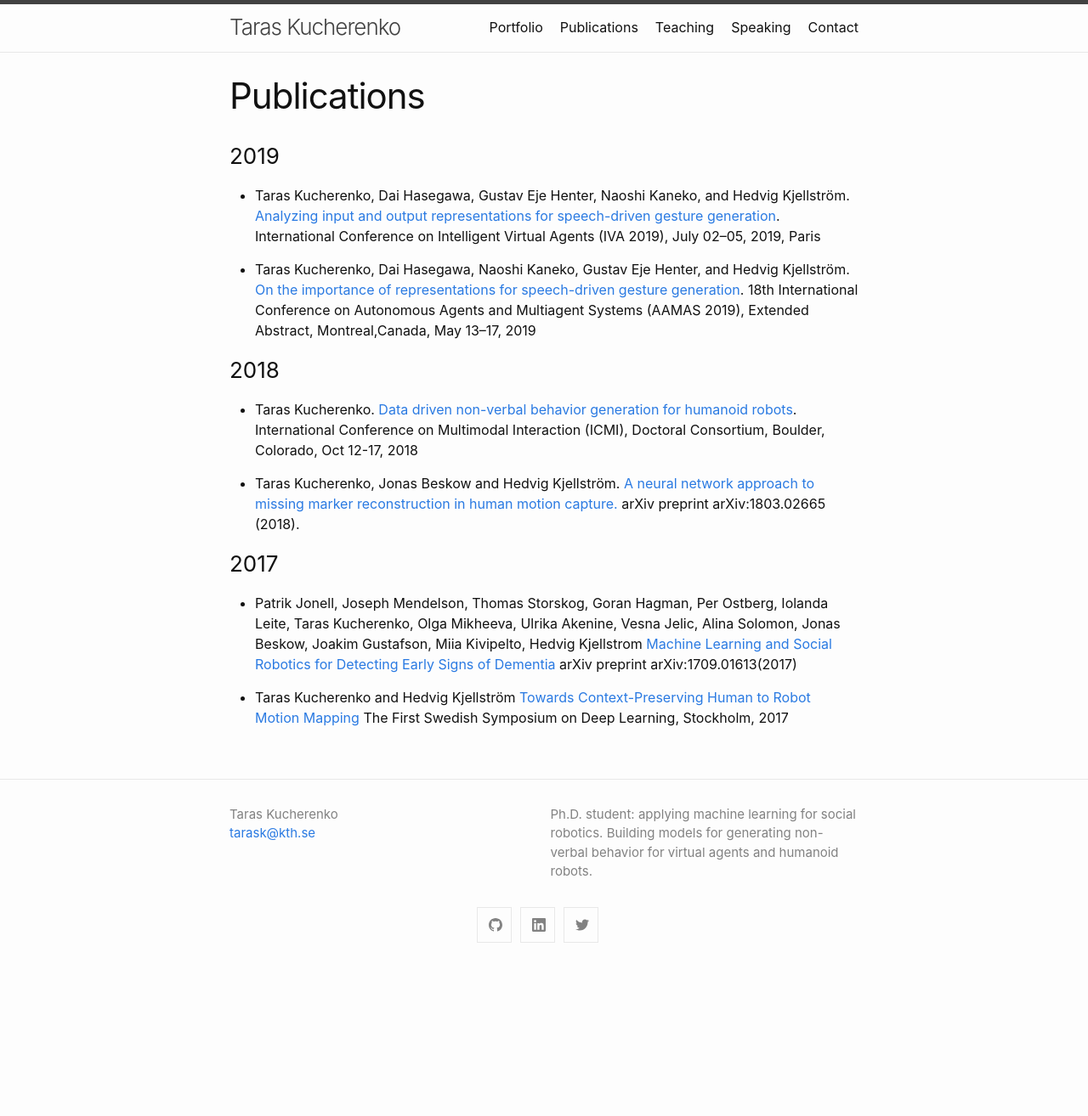
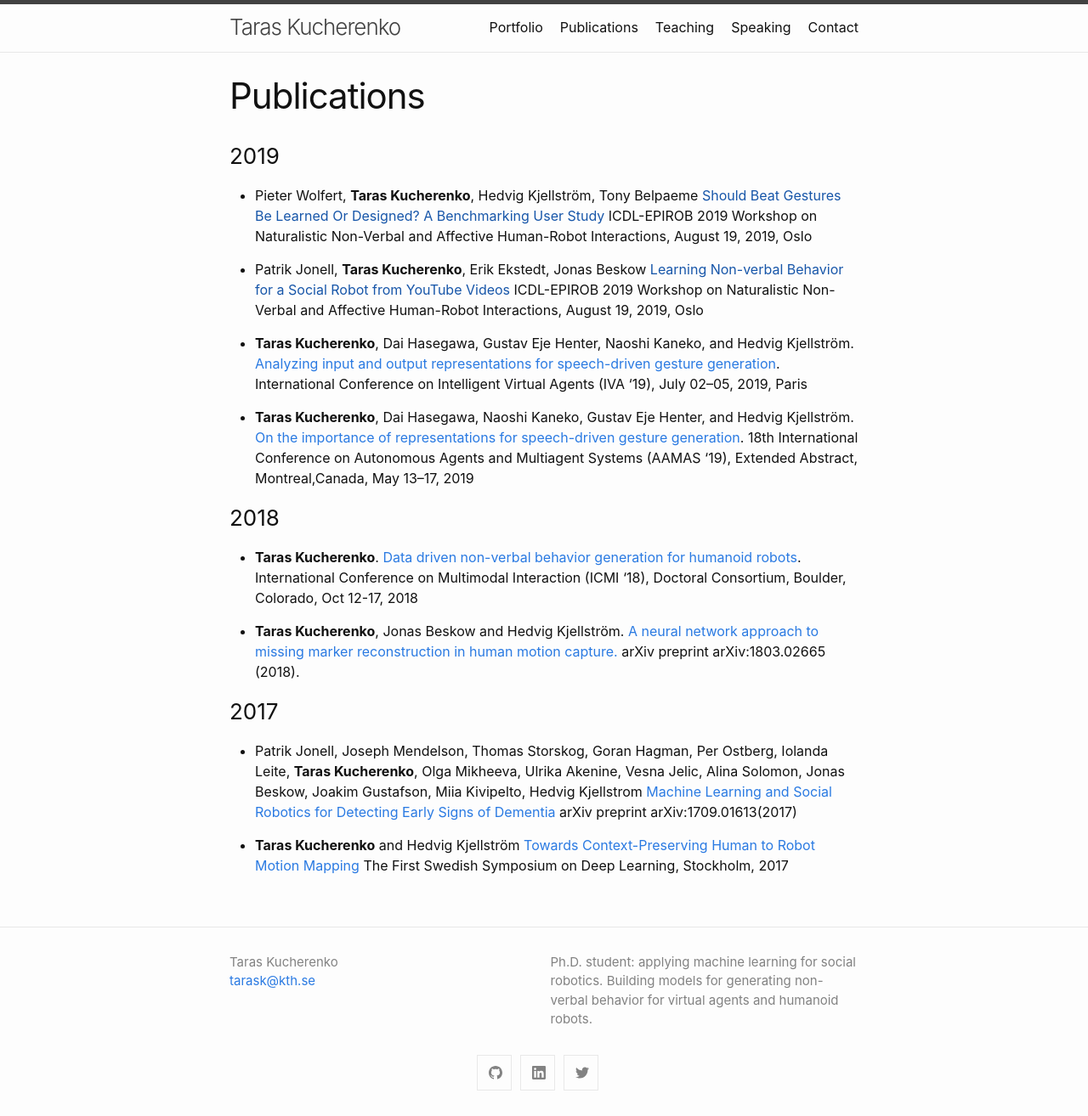
Before and after one commit to Svito-zar/Svito-zar.github.io, a Jekyll site: the page built from _pages/publications.md, in a window 1280 px wide. Shown: the whole page at 85% size. Built offline with Jekyll 4.4.1, drawn with Linux system fonts in a browser that asks for light colours; before the commit the page ends 1140 px from its top, so only the background shows below that.

Commit message:
Added new publications

```diff
--- a/_pages/publications.md
+++ b/_pages/publications.md
@@ -6,32 +6,36 @@ permalink: /publications/
 
 ### 2019
 
-* Taras  Kucherenko,  Dai  Hasegawa, Gustav  Eje  Henter, Naoshi  Kaneko, and Hedvig Kjellström.
+* Pieter Wolfert, **Taras Kucherenko**, Hedvig Kjellström, Tony Belpaeme [Should Beat Gestures Be Learned Or Designed? A Benchmarking User Study]() ICDL-EPIROB 2019 Workshop on Naturalistic Non-Verbal and Affective Human-Robot Interactions, August 19, 2019, Oslo
+
+* Patrik Jonell, **Taras Kucherenko**, Erik Ekstedt, Jonas Beskow [Learning Non-verbal Behavior for a Social Robot from YouTube Videos]() ICDL-EPIROB 2019 Workshop on Naturalistic Non-Verbal and Affective Human-Robot Interactions, August 19, 2019, Oslo
+
+* **Taras  Kucherenko**,  Dai  Hasegawa, Gustav  Eje  Henter, Naoshi  Kaneko, and Hedvig Kjellström.
 [Analyzing input and output representations for speech-driven gesture generation](https://www.researchgate.net/publication/331645229_Analyzing_Input_and_Output_Representations_for_Speech-Driven_Gesture_Generation).
-International Conference on Intelligent Virtual Agents (IVA 2019), July 02–05, 2019, Paris
+International Conference on Intelligent Virtual Agents (IVA '19), July 02–05, 2019, Paris
 
-* Taras  Kucherenko,  Dai  Hasegawa,  Naoshi  Kaneko,  Gustav  Eje  Henter, and Hedvig Kjellström.
+* **Taras  Kucherenko**,  Dai  Hasegawa,  Naoshi  Kaneko,  Gustav  Eje  Henter, and Hedvig Kjellström.
 [On the importance of representations for speech-driven gesture generation](http://www.ifaamas.org/Proceedings/aamas2019/pdfs/p2072.pdf).
-18th International Conference on Autonomous Agents and Multiagent Systems (AAMAS 2019), Extended Abstract,
+18th International Conference on Autonomous Agents and Multiagent Systems (AAMAS '19), Extended Abstract,
 Montreal,Canada, May 13–17, 2019
 
 
 
 ### 2018
 
-* Taras  Kucherenko.
+* **Taras  Kucherenko**.
 [Data driven non-verbal behavior generation for humanoid robots](https://dl.acm.org/citation.cfm?doid=3242969.3264970).
-International Conference on Multimodal Interaction (ICMI), Doctoral Consortium,
+International Conference on Multimodal Interaction (ICMI '18), Doctoral Consortium,
 Boulder, Colorado, Oct 12-17, 2018
 
-* Taras  Kucherenko, Jonas Beskow and Hedvig Kjellström.
+* **Taras  Kucherenko**, Jonas Beskow and Hedvig Kjellström.
 [A neural network approach to missing marker reconstruction in human motion capture.](https://arxiv.org/abs/1803.02665)
 arXiv preprint arXiv:1803.02665 (2018).
 
 
 ### 2017
 
-* Patrik Jonell, Joseph Mendelson, Thomas Storskog, Goran Hagman, Per Ostberg, Iolanda Leite, Taras Kucherenko, Olga Mikheeva, Ulrika Akenine, Vesna Jelic, Alina Solomon, Jonas Beskow, Joakim Gustafson, Miia Kivipelto, Hedvig Kjellstrom [Machine Learning and Social Robotics for Detecting Early Signs of Dementia](https://arxiv.org/abs/1709.01613)
+* Patrik Jonell, Joseph Mendelson, Thomas Storskog, Goran Hagman, Per Ostberg, Iolanda Leite, **Taras Kucherenko**, Olga Mikheeva, Ulrika Akenine, Vesna Jelic, Alina Solomon, Jonas Beskow, Joakim Gustafson, Miia Kivipelto, Hedvig Kjellstrom [Machine Learning and Social Robotics for Detecting Early Signs of Dementia](https://arxiv.org/abs/1709.01613)
 arXiv preprint arXiv:1709.01613(2017)
 
-* Taras  Kucherenko and Hedvig Kjellström [Towards Context-Preserving Human to Robot Motion Mapping](https://www.csc.kth.se/~hedvig/publications/ssdl_17.pdf) The First Swedish Symposium on Deep Learning, Stockholm, 2017
+* **Taras  Kucherenko** and Hedvig Kjellström [Towards Context-Preserving Human to Robot Motion Mapping](https://www.csc.kth.se/~hedvig/publications/ssdl_17.pdf) The First Swedish Symposium on Deep Learning, Stockholm, 2017
```
